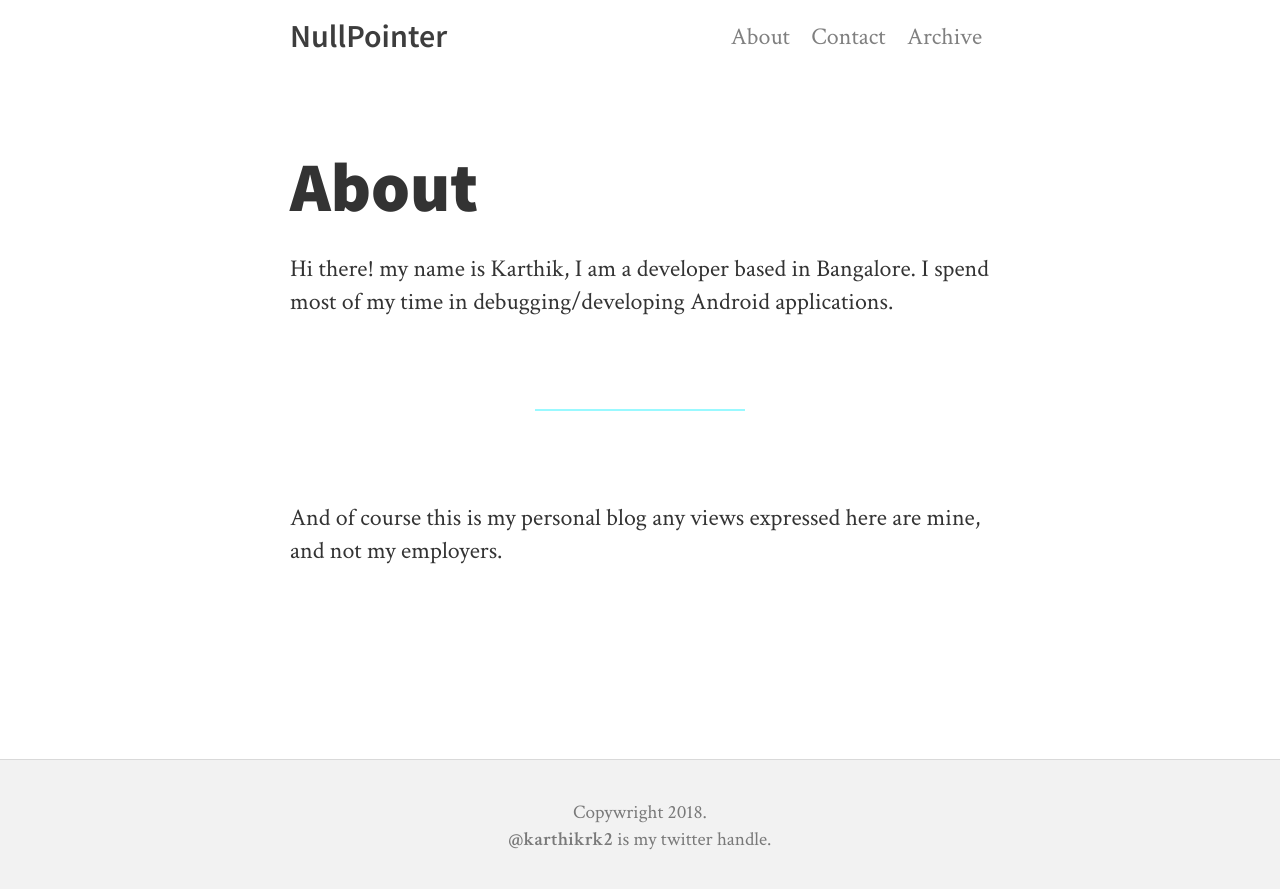
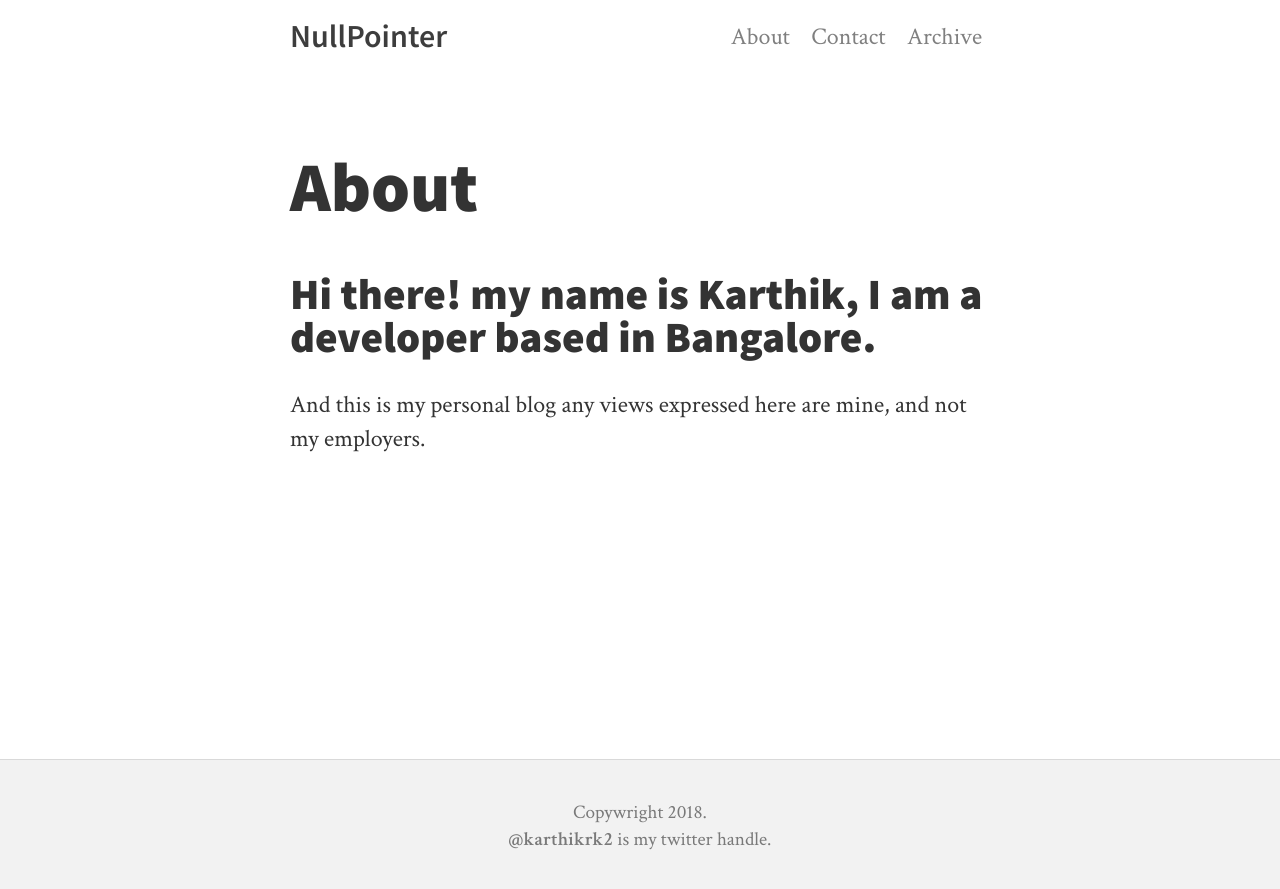
Before and after one commit to NULLPointerGuy/NULLPointerGuy.github.io, a Jekyll site: the page built from about.md, in a window 1280 px wide. Shown: the top 889 px of the page. Built offline with Jekyll 4.4.1, drawn with Linux system fonts in a browser that asks for light colours; nearby versions of some CDN libraries.

Commit message:
Changing About section

```diff
--- a/about.md
+++ b/about.md
@@ -2,10 +2,7 @@
 layout: page
 title: About
 ---
-
 Hi there! my name is Karthik, I am a developer based in Bangalore.
-I spend most of my time in debugging/developing Android applications.
-
 ---
 
-And of course this is my personal blog any views expressed here are mine, and not my employers.
+And this is my personal blog any views expressed here are mine, and not my employers.
```
